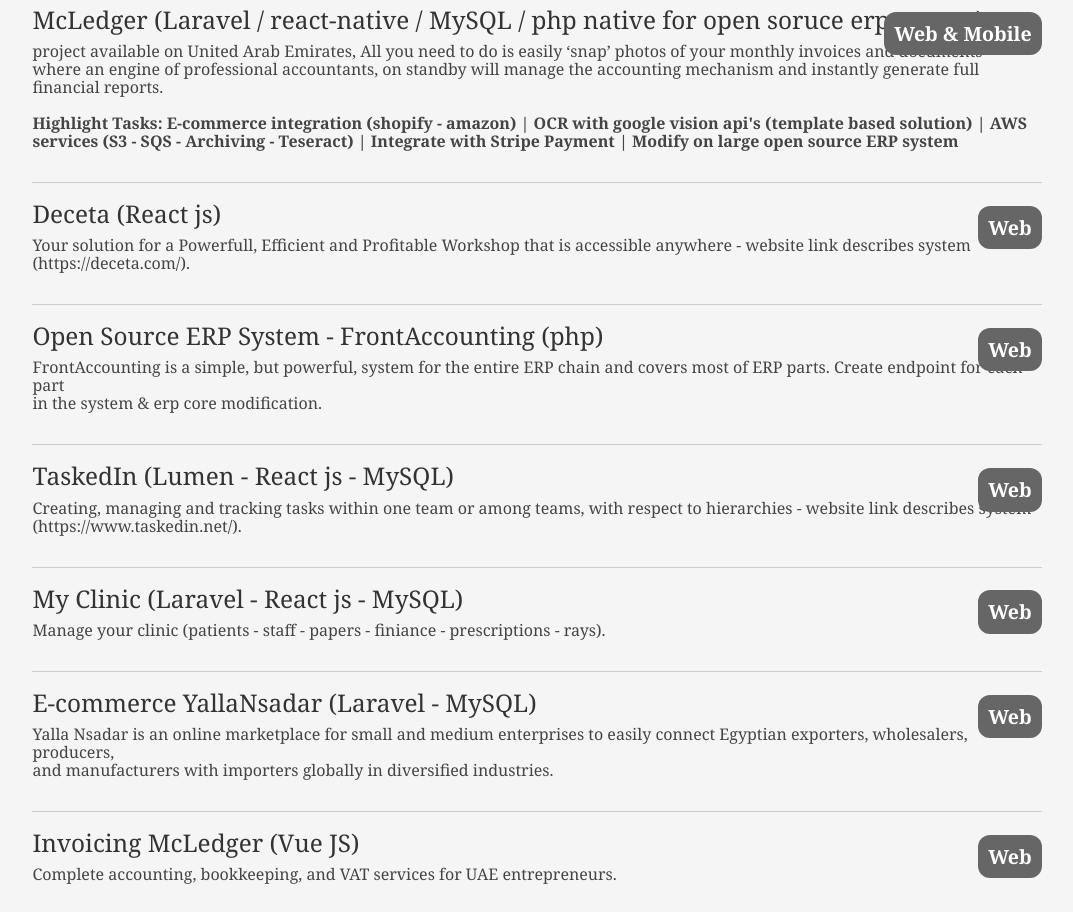
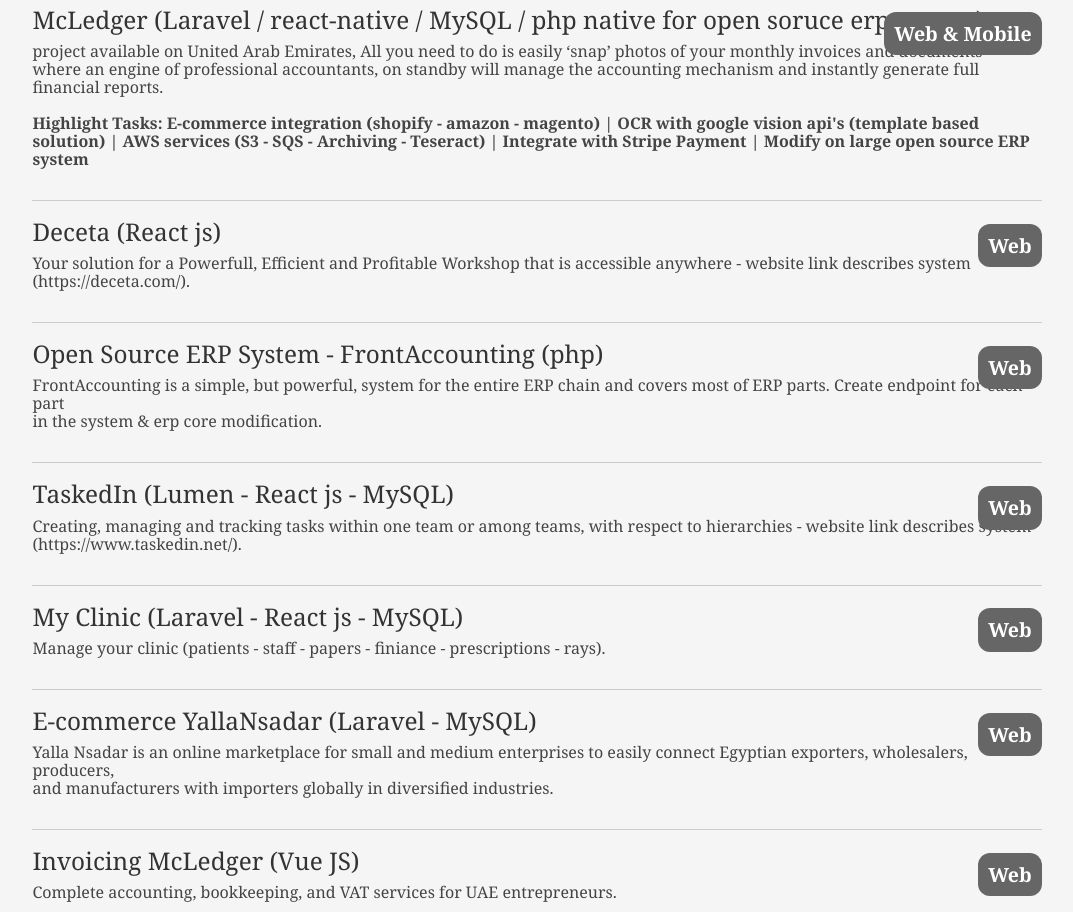
Before and after one commit to SherifMega/cv, a plain HTML site: page index.html in a window 1280 px wide. Shown: the part 1932-2844 px from the top of the page, without its empty margins (103-1176 px from the left). Drawn offline with nearby package versions, Linux system fonts and the light colour scheme.

Commit message:
add magento

```diff
--- a/index.html
+++ b/index.html
@@ -291,7 +291,7 @@
                          on standby will manage the accounting mechanism and instantly generate full financial reports.
                        <br><br>
                          <span class="font-weight-bold">
-                            Highlight Tasks: E-commerce integration (shopify - amazon) | OCR with google vision api's (template based solution) |
+                            Highlight Tasks: E-commerce integration (shopify - amazon - magento) | OCR with google vision api's (template based solution) |
                             AWS services (S3 - SQS - Archiving - Teseract) | Integrate with Stripe Payment | Modify on large open source ERP system
                         </span>
                     </p>
```
